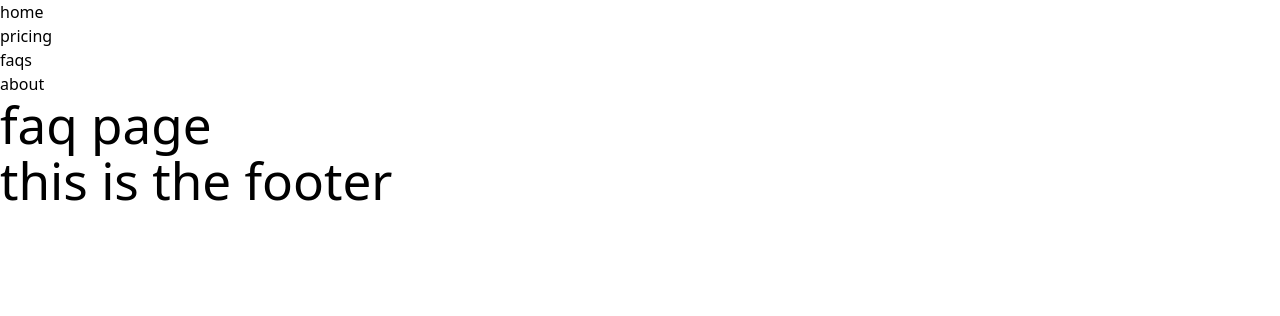
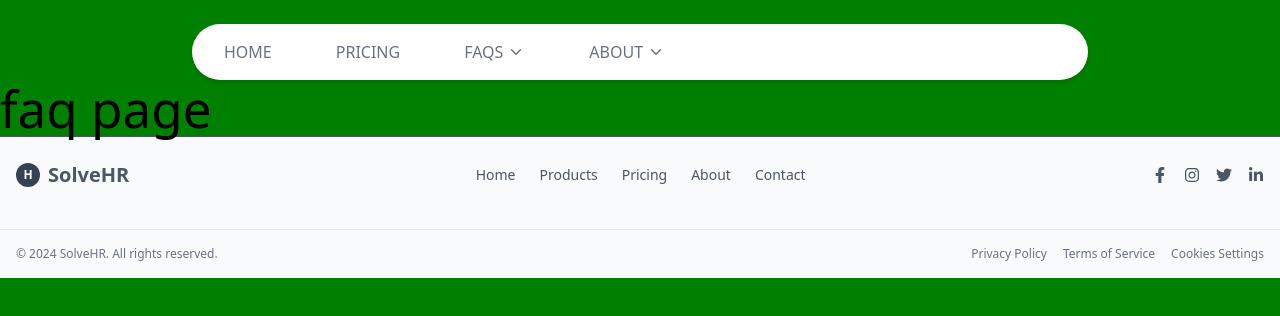
Before and after one commit to SAIL-GROUP-5-HR-WEB-APP/HR-WEB, a React (Vite) app: page /faqs in a window 1280 px wide. Shown: the top 316 px of the page. Built offline with nearby package versions, Linux system fonts and the light colour scheme.

Commit message:
second commit

```diff
--- a/src/Static/Footer.tsx
+++ b/src/Static/Footer.tsx
@@ -1,10 +1,45 @@
 import React from "react";
+import { FaFacebookF, FaInstagram, FaTwitter, FaLinkedinIn } from "react-icons/fa";
 
 const Footer = () => {
   return (
-    <div>
-      <h1>this is the footer</h1>
-    </div>
+    <footer className="bg-gray-50 text-gray-600 border-t">
+      <div className="max-w-7xl mx-auto px-4 py-6 md:flex md:items-center md:justify-between">
+        <div className="flex items-center mb-3 md:mb-0">
+
+          <div className="mr-2">
+            <div className="bg-gray-700 rounded-full w-6 h-6 flex items-center justify-center text-white font-bold">
+
+              <span className="text-xs">H</span>
+            </div>
+          </div>
+          <span className="text-xl font-semibold">SolveHR</span>
+        </div>
+        <nav className="flex flex-wrap gap-6 text-sm justify-center md:justify-start mb-4 md:mb-0">
+          <a href="#" className="hover:text-gray-800">Home</a>
+          <a href="#" className="hover:text-gray-800">Products</a>
+          <a href="#" className="hover:text-gray-800">Pricing</a>
+          <a href="#" className="hover:text-gray-800">About</a>
+          <a href="#" className="hover:text-gray-800">Contact</a>
+        </nav>
+        <div className="flex space-x-4 justify-center md:justify-end">
+          <a href="#" className="hover:text-gray-800"><FaFacebookF /></a>
+          <a href="#" className="hover:text-gray-800"><FaInstagram /></a>
+          <a href="#" className="hover:text-gray-800"><FaTwitter /></a>
+          <a href="#" className="hover:text-gray-800"><FaLinkedinIn /></a>
+        </div>
+      </div>
+      <div className="border-t border-gray-200 mt-4">
+        <div className="max-w-7xl mx-auto px-4 py-4 flex flex-col md:flex-row justify-center md:justify-between items-center text-xs text-gray-500 gap-2">
+          <p>&copy; 2024 SolveHR. All rights reserved.</p>
+          <div className="flex gap-4  ">
+            <a href="#" className="hover:text-gray-700">Privacy Policy</a>
+            <a href="#" className="hover:text-gray-700">Terms of Service</a>
+            <a href="#" className="hover:text-gray-700">Cookies Settings</a>
+          </div>
+        </div>
+      </div>
+    </footer>
   );
 };
 
--- a/src/Static/Header.tsx
+++ b/src/Static/Header.tsx
@@ -1,25 +1,46 @@
-import React from "react";
+import React, { useState } from "react";
 import { Link } from "react-router-dom";
+import { LuChevronDown } from "react-icons/lu";
+import { RxHamburgerMenu, RxCross1 } from "react-icons/rx";
+import Sidebar from "./Sidebar";
 
-const Header = () => {
+const Header: React.FC = () => {
+  const [toggle, setToggle] = useState<boolean>(false);
+
+  const handleToggle = (): void => {
+    setToggle(!toggle);
+  };
+
   return (
-    <div>
-      <ul>
-        <Link to="/">
-          <li>home</li>
-        </Link>
-        <Link to="/pricing">
-          {" "}
-          <li>pricing</li>
-        </Link>
-        <Link to="/faqs">
-          <li>faqs</li>
-        </Link>
-        <Link to="/about">
-          {" "}
-          <li>about</li>
-        </Link>
-      </ul>
+    <div className="relative">
+      <div className="max-w-[1280px] px-8 mx-auto flex items-center mt-6 bg-white
+      rounded-full p-4 justify-between w-[70%] shadow-md  ">
+        <ul className="flex gap-16  text-center text-gray-500 hover:text-indigo-600 items-center
+        max-tablet:hidden  ">
+          <li>
+            <Link to="/">HOME</Link>
+          </li>
+          <li>
+            <Link to="/pricing">PRICING</Link>
+          </li>
+          <li className="flex items-center gap-1">
+            <Link to="/faqs">FAQS</Link>
+            <LuChevronDown size={18} />
+          </li>
+          <li className="flex items-center gap-1">
+            <Link to="/about">ABOUT</Link>
+            <LuChevronDown size={18} />
+          </li>
+        </ul>
+        <div className="hidden max-tablet:block">
+          {toggle ? (
+            <RxCross1 size={35} onClick={handleToggle} />
+          ) : (
+            <RxHamburgerMenu size={35} onClick={handleToggle} />
+          )}
+        </div>
+      </div>
+      {toggle && <Sidebar handleToggle={handleToggle} />}
     </div>
   );
 };
--- /dev/null
+++ b/src/Static/Sidebar.tsx
@@ -0,0 +1,29 @@
+import React from "react";
+import { Link } from "react-router-dom";
+
+type SidebarProps = {
+  handleToggle: () => void;
+};
+
+const Sidebar: React.FC<SidebarProps> = ({ handleToggle }) => {
+  return (
+    <div className="bg-[#f2f7f8] min-h-[80vh] fixed w-full flex items-center justify-center z-50">
+      <ul className="flex flex-col items-center gap-5 text-lg font-medium">
+        <li onClick={handleToggle}>
+          <Link to="/">Home</Link>
+        </li>
+        <li onClick={handleToggle}>
+          <Link to="/pricing">Price</Link>
+        </li>
+        <li onClick={handleToggle}>
+          <Link to="/faqs">Faqs</Link>
+        </li>
+        <li onClick={handleToggle}>
+          <Link to="/about">About</Link>
+        </li>
+      </ul>
+    </div>
+  );
+};
+
+export default Sidebar;
--- a/src/index.css
+++ b/src/index.css
@@ -1,4 +1,10 @@
 @import "tailwindcss";
+
+@theme {
+  --breakpoint-tablet: 800px;
+  --breakpoint-mobile: 500px;
+}
+
 :root {
   font-family: system-ui, Avenir, Helvetica, Arial, sans-serif;
   line-height: 1.5;
@@ -7,6 +13,7 @@
 
 body {
   margin: 0;
+  background-color: green;
 }
 
 h1 {
```
